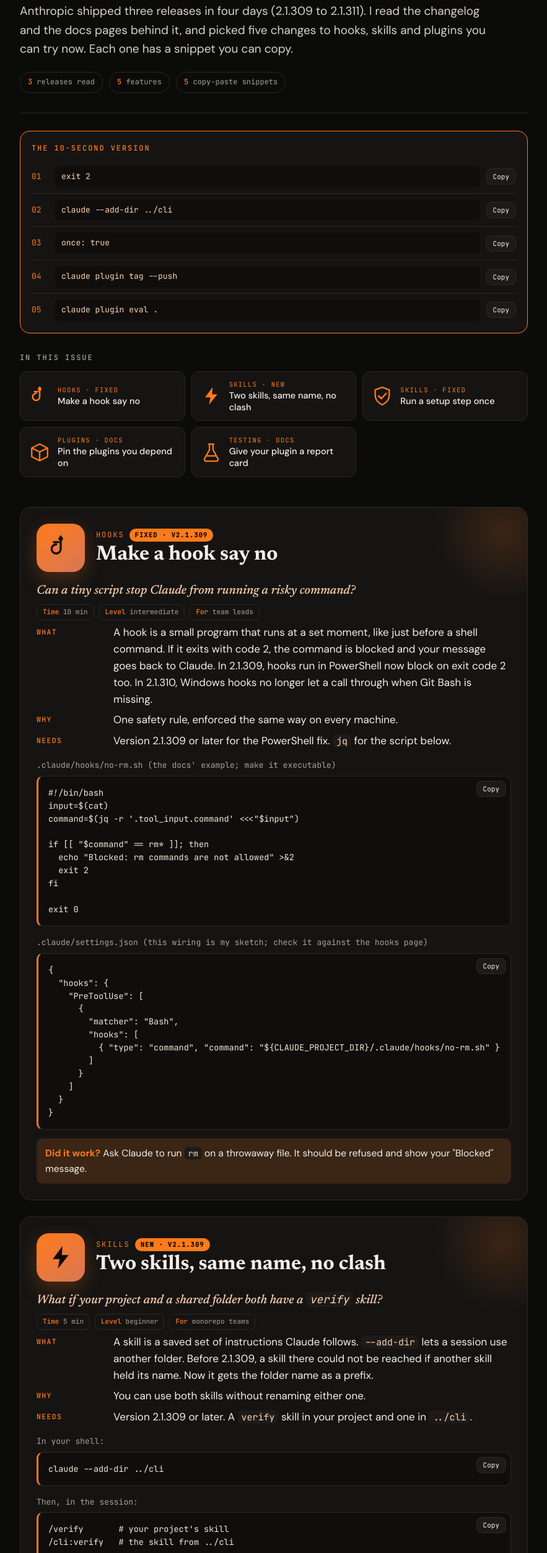
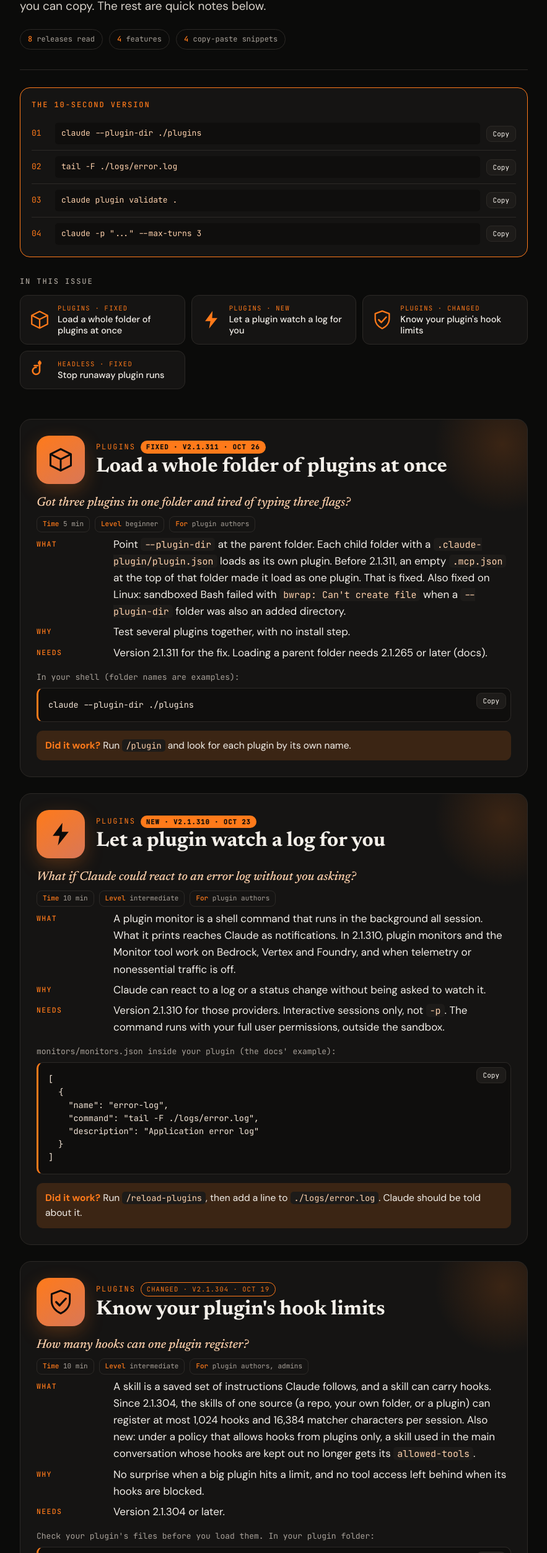
Before and after one commit to aiattheedge/claude-code-weekly, a plain HTML site: page index.html in a window 1280 px wide. Shown: the part 294-2800 px from the top of the page at 62% size, without its empty margins (198-1081 px from the left). Drawn offline with Linux system fonts and the light colour scheme.

Commit message:
Claude Code Latest: plugin updates Oct 19 to 26

```diff
--- a/index.html
+++ b/index.html
@@ -1,13 +1,13 @@
 <!doctype html>
 <html lang="en"><head><meta charset="utf-8"><meta name="viewport" content="width=device-width,initial-scale=1,viewport-fit=cover">
-<title>Claude Code Latest: v2.1.311 hooks, skills and plugins</title>
-<meta name="description" content="Five Claude Code changes from v2.1.309 to v2.1.311 you can paste and run: blocking hooks, skill name prefixes, once hooks, plugin tags and evals.">
+<title>Claude Code Latest: plugin updates, Oct 19 to 26</title>
+<meta name="description" content="Plugin changes from Claude Code 2.1.304 to 2.1.311: loading a folder of plugins, plugin monitors, hook limits and safer headless runs, with snippets you can copy.">
 <link rel="canonical" href="https://ijmichel.github.io/claude-code-weekly/">
 <meta property="og:type" content="article"><meta property="og:site_name" content="Claude Code Latest">
-<meta property="og:title" content="Claude Code Latest: v2.1.311 hooks, skills and plugins"><meta property="og:description" content="Five Claude Code changes from v2.1.309 to v2.1.311 you can paste and run: blocking hooks, skill name prefixes, once hooks, plugin tags and evals.">
-<meta property="og:url" content="https://ijmichel.github.io/claude-code-weekly/"><meta property="og:image" content="https://ijmichel.github.io/claude-code-weekly/og-cover-v3.png">
+<meta property="og:title" content="Claude Code Latest: plugin updates, Oct 19 to 26"><meta property="og:description" content="Plugin changes from Claude Code 2.1.304 to 2.1.311: loading a folder of plugins, plugin monitors, hook limits and safer headless runs, with snippets you can copy.">
+<meta property="og:url" content="https://ijmichel.github.io/claude-code-weekly/"><meta property="og:image" content="https://ijmichel.github.io/claude-code-weekly/og-cover-v4.png">
 <meta property="og:image:width" content="1200"><meta property="og:image:height" content="630">
-<meta name="twitter:card" content="summary_large_image"><meta name="twitter:title" content="Claude Code Latest: v2.1.311 hooks, skills and plugins"><meta name="twitter:description" content="Five Claude Code changes from v2.1.309 to v2.1.311 you can paste and run: blocking hooks, skill name prefixes, once hooks, plugin tags and evals."><meta name="twitter:image" content="https://ijmichel.github.io/claude-code-weekly/og-cover-v3.png">
+<meta name="twitter:card" content="summary_large_image"><meta name="twitter:title" content="Claude Code Latest: plugin updates, Oct 19 to 26"><meta name="twitter:description" content="Plugin changes from Claude Code 2.1.304 to 2.1.311: loading a folder of plugins, plugin monitors, hook limits and safer headless runs, with snippets you can copy."><meta name="twitter:image" content="https://ijmichel.github.io/claude-code-weekly/og-cover-v4.png">
 <link rel="stylesheet" href="https://fonts.googleapis.com/css2?family=Newsreader:ital,opsz,wght@0,6..72,500;0,6..72,700;1,6..72,500&family=DM+Sans:wght@400;500;700&family=JetBrains+Mono:wght@400;500&display=swap">
 <style>
 /* Layout: black editorial page, orange accent, 10-second quick-run list up top, one icon tile per feature. Deliberately single-theme (Claude Code dark). */
@@ -94,182 +94,113 @@
 
 <div class="wrap">
   <header class="hero">
-    <div class="kicker"><i></i> Claude Code · Latest · Oct 27, 2026</div>
-    <h1>Claude Code <em>v2.1.311</em>: five things you can <span style="color:var(--orange)">paste and run</span></h1>
-    <p class="lede">Anthropic shipped three releases in four days (2.1.309 to 2.1.311). I read the changelog and the docs pages behind it, and picked five changes to hooks, skills and plugins you can try now. Each one has a snippet you can copy.</p>
-    <div class="stats"><span class="chip"><b>3</b> releases read</span><span class="chip"><b>5</b> features</span><span class="chip"><b>5</b> copy-paste snippets</span></div>
+    <div class="kicker"><i></i> Claude Code · Latest · Oct 19 to Oct 26, 2026</div>
+    <h1>Claude Code <em>plugin</em> updates: <span style="color:var(--orange)">Oct 19 to 26</span></h1>
+    <p class="lede">Eight releases shipped between Monday Oct 19 and Monday Oct 26 (2.1.304 to 2.1.311). I read every changelog entry and kept the ones that touch plugins. Four have a snippet you can copy. The rest are quick notes below.</p>
+    <div class="stats"><span class="chip"><b>8</b> releases read</span><span class="chip"><b>4</b> features</span><span class="chip"><b>4</b> copy-paste snippets</span></div>
   </header>
-
   <section class="tldr" aria-label="Ten second version">
     <h2>The 10-second version</h2>
-    <div class="tl"><span class="n">01</span><code>exit 2</code><button class="copy" type="button" data-t="exit 2">Copy</button></div>
-    <div class="tl"><span class="n">02</span><code>claude --add-dir ../cli</code><button class="copy" type="button" data-t="claude --add-dir ../cli">Copy</button></div>
-    <div class="tl"><span class="n">03</span><code>once: true</code><button class="copy" type="button" data-t="once: true">Copy</button></div>
-    <div class="tl"><span class="n">04</span><code>claude plugin tag --push</code><button class="copy" type="button" data-t="claude plugin tag --push">Copy</button></div>
-    <div class="tl"><span class="n">05</span><code>claude plugin eval .</code><button class="copy" type="button" data-t="claude plugin eval .">Copy</button></div>
+    <div class="tl"><span class="n">01</span><code>claude --plugin-dir ./plugins</code><button class="copy" type="button" data-t="claude --plugin-dir ./plugins">Copy</button></div>
+    <div class="tl"><span class="n">02</span><code>tail -F ./logs/error.log</code><button class="copy" type="button" data-t="tail -F ./logs/error.log">Copy</button></div>
+    <div class="tl"><span class="n">03</span><code>claude plugin validate .</code><button class="copy" type="button" data-t="claude plugin validate .">Copy</button></div>
+    <div class="tl"><span class="n">04</span><code>claude -p "..." --max-turns 3</code><button class="copy" type="button" data-t="claude -p &quot;...&quot; --max-turns 3">Copy</button></div>
   </section>
-
   <h2 class="toc-h">In this issue</h2>
   <nav class="toc" aria-label="Table of contents">
-    <a href="#f1"><svg><use href="#i-hook"/></svg><div><small>Hooks · Fixed</small><span>Make a hook say no</span></div></a>
-    <a href="#f2"><svg><use href="#i-bolt"/></svg><div><small>Skills · New</small><span>Two skills, same name, no clash</span></div></a>
-    <a href="#f3"><svg><use href="#i-shield"/></svg><div><small>Skills · Fixed</small><span>Run a setup step once</span></div></a>
-    <a href="#f4"><svg><use href="#i-box"/></svg><div><small>Plugins · Docs</small><span>Pin the plugins you depend on</span></div></a>
-    <a href="#f5"><svg><use href="#i-flask"/></svg><div><small>Testing · Docs</small><span>Give your plugin a report card</span></div></a>
+    <a href="#f1"><svg><use href="#i-box"/></svg><div><small>Plugins · Fixed</small><span>Load a whole folder of plugins at once</span></div></a>
+    <a href="#f2"><svg><use href="#i-bolt"/></svg><div><small>Plugins · New</small><span>Let a plugin watch a log for you</span></div></a>
+    <a href="#f3"><svg><use href="#i-shield"/></svg><div><small>Plugins · Changed</small><span>Know your plugin's hook limits</span></div></a>
+    <a href="#f4"><svg><use href="#i-hook"/></svg><div><small>Headless · Fixed</small><span>Stop runaway plugin runs</span></div></a>
   </nav>
-
   <article class="feature" id="f1">
-    <div class="fhead"><div class="icon"><svg><use href="#i-hook"/></svg></div>
-      <div><div class="cat">Hooks <span class="tag new">FIXED · v2.1.309</span></div><h3>Make a hook say no</h3></div></div>
-    <p class="hook">Can a tiny script stop Claude from running a risky command?</p>
-    <div class="badges"><span class="badge"><b>Time</b> 10 min</span><span class="badge"><b>Level</b> intermediate</span><span class="badge"><b>For</b> team leads</span></div>
-    <div class="row"><b>What</b><div>A hook is a small program that runs at a set moment, like just before a shell command. If it exits with code 2, the command is blocked and your message goes back to Claude. In 2.1.309, hooks run in PowerShell now block on exit code 2 too. In 2.1.310, Windows hooks no longer let a call through when Git Bash is missing.</div></div>
-    <div class="row"><b>Why</b><div>One safety rule, enforced the same way on every machine.</div></div>
-    <div class="row"><b>Needs</b><div>Version 2.1.309 or later for the PowerShell fix. <code>jq</code> for the script below.</div></div>
-    <div class="path">.claude/hooks/no-rm.sh (the docs' example; make it executable)</div>
-    <div class="codebox"><pre>#!/bin/bash
-input=$(cat)
-command=$(jq -r '.tool_input.command' &lt;&lt;&lt;"$input")
-
-if [[ "$command" == rm* ]]; then
-  echo "Blocked: rm commands are not allowed" &gt;&amp;2
-  exit 2
-fi
-
-exit 0</pre></div>
-    <div class="path">.claude/settings.json (this wiring is my sketch; check it against the hooks page)</div>
-    <div class="codebox"><pre>{
-  "hooks": {
-    "PreToolUse": [
-      {
-        "matcher": "Bash",
-        "hooks": [
-          { "type": "command", "command": "${CLAUDE_PROJECT_DIR}/.claude/hooks/no-rm.sh" }
-        ]
-      }
-    ]
-  }
-}</pre></div>
-    <div class="check"><b>Did it work?</b> Ask Claude to run <code>rm</code> on a throwaway file. It should be refused and show your "Blocked" message.</div>
+    <div class="fhead"><div class="icon"><svg><use href="#i-box"/></svg></div>
+      <div><div class="cat">Plugins <span class="tag new">FIXED · v2.1.311 · OCT 26</span></div><h3>Load a whole folder of plugins at once</h3></div></div>
+    <p class="hook">Got three plugins in one folder and tired of typing three flags?</p>
+    <div class="badges"><span class="badge"><b>Time</b> 5 min</span><span class="badge"><b>Level</b> beginner</span><span class="badge"><b>For</b> plugin authors</span></div>
+    <div class="row"><b>What</b><div>Point <code>--plugin-dir</code> at the parent folder. Each child folder with a <code>.claude-plugin/plugin.json</code> loads as its own plugin. Before 2.1.311, an empty <code>.mcp.json</code> at the top of that folder made it load as one plugin. That is fixed. Also fixed on Linux: sandboxed Bash failed with <code>bwrap: Can't create file</code> when a <code>--plugin-dir</code> folder was also an added directory.</div></div>
+    <div class="row"><b>Why</b><div>Test several plugins together, with no install step.</div></div>
+    <div class="row"><b>Needs</b><div>Version 2.1.311 for the fix. Loading a parent folder needs 2.1.265 or later (docs).</div></div>
+    <div class="path">In your shell (folder names are examples):</div>
+    <div class="codebox"><pre>claude --plugin-dir ./plugins</pre></div>
+    <div class="check"><b>Did it work?</b> Run <code>/plugin</code> and look for each plugin by its own name.</div>
   </article>
-
   <article class="feature" id="f2">
     <div class="fhead"><div class="icon"><svg><use href="#i-bolt"/></svg></div>
-      <div><div class="cat">Skills <span class="tag new">NEW · v2.1.309</span></div><h3>Two skills, same name, no clash</h3></div></div>
-    <p class="hook">What if your project and a shared folder both have a <code>verify</code> skill?</p>
-    <div class="badges"><span class="badge"><b>Time</b> 5 min</span><span class="badge"><b>Level</b> beginner</span><span class="badge"><b>For</b> monorepo teams</span></div>
-    <div class="row"><b>What</b><div>A skill is a saved set of instructions Claude follows. <code>--add-dir</code> lets a session use another folder. Before 2.1.309, a skill there could not be reached if another skill held its name. Now it gets the folder name as a prefix.</div></div>
-    <div class="row"><b>Why</b><div>You can use both skills without renaming either one.</div></div>
-    <div class="row"><b>Needs</b><div>Version 2.1.309 or later. A <code>verify</code> skill in your project and one in <code>../cli</code>.</div></div>
-    <div class="path">In your shell:</div>
-    <div class="codebox"><pre>claude --add-dir ../cli</pre></div>
-    <div class="path">Then, in the session:</div>
-    <div class="codebox"><pre>/verify       # your project's skill
-/cli:verify   # the skill from ../cli</pre></div>
-    <div class="check"><b>Did it work?</b> Type <code>/</code> and look for both <code>verify</code> and <code>cli:verify</code>.</div>
+      <div><div class="cat">Plugins <span class="tag new">NEW · v2.1.310 · OCT 23</span></div><h3>Let a plugin watch a log for you</h3></div></div>
+    <p class="hook">What if Claude could react to an error log without you asking?</p>
+    <div class="badges"><span class="badge"><b>Time</b> 10 min</span><span class="badge"><b>Level</b> intermediate</span><span class="badge"><b>For</b> plugin authors</span></div>
+    <div class="row"><b>What</b><div>A plugin monitor is a shell command that runs in the background all session. What it prints reaches Claude as notifications. In 2.1.310, plugin monitors and the Monitor tool work on Bedrock, Vertex and Foundry, and when telemetry or nonessential traffic is off.</div></div>
+    <div class="row"><b>Why</b><div>Claude can react to a log or a status change without being asked to watch it.</div></div>
+    <div class="row"><b>Needs</b><div>Version 2.1.310 for those providers. Interactive sessions only, not <code>-p</code>. The command runs with your full user permissions, outside the sandbox.</div></div>
+    <div class="path">monitors/monitors.json inside your plugin (the docs' example):</div>
+    <div class="codebox"><pre>[
+  {
+    "name": "error-log",
+    "command": "tail -F ./logs/error.log",
+    "description": "Application error log"
+  }
+]</pre></div>
+    <div class="check"><b>Did it work?</b> Run <code>/reload-plugins</code>, then add a line to <code>./logs/error.log</code>. Claude should be told about it.</div>
   </article>
-
   <article class="feature" id="f3">
     <div class="fhead"><div class="icon"><svg><use href="#i-shield"/></svg></div>
-      <div><div class="cat">Skills <span class="tag new">FIXED · v2.1.309</span></div><h3>Run a setup step once</h3></div></div>
-    <p class="hook">Want a skill to check something the first time it runs, and never again?</p>
-    <div class="badges"><span class="badge"><b>Time</b> 10 min</span><span class="badge"><b>Level</b> intermediate</span><span class="badge"><b>For</b> skill authors</span></div>
-    <div class="row"><b>What</b><div>A skill can carry its own hooks. Add <code>once: true</code> and Claude Code removes the hook after its first successful run. A failed run keeps it, so it tries again. The 2.1.309 fix: one skill's <code>once</code> hook no longer removes another skill's identical hook.</div></div>
-    <div class="row"><b>Why</b><div>A one-time check, with no extra noise after it.</div></div>
-    <div class="row"><b>Needs</b><div>Version 2.1.309 or later. <code>once</code> only works in skill files, not in settings files.</div></div>
-    <div class="path">.claude/skills/secure-operations/SKILL.md (the docs' example, with <code>once</code> added)</div>
-    <div class="codebox"><pre>---
-name: secure-operations
-description: Perform operations with security checks
-hooks:
-  PreToolUse:
-    - matcher: "Bash"
-      hooks:
-        - type: command
-          command: "./scripts/security-check.sh"
-          once: true
----</pre></div>
-    <div class="check"><b>Did it work?</b> Run the skill and a shell command twice. The check should run on the first one only.</div>
+      <div><div class="cat">Plugins <span class="tag miss">CHANGED · v2.1.304 · OCT 19</span></div><h3>Know your plugin's hook limits</h3></div></div>
+    <p class="hook">How many hooks can one plugin register?</p>
+    <div class="badges"><span class="badge"><b>Time</b> 10 min</span><span class="badge"><b>Level</b> intermediate</span><span class="badge"><b>For</b> plugin authors, admins</span></div>
+    <div class="row"><b>What</b><div>A skill is a saved set of instructions Claude follows, and a skill can carry hooks. Since 2.1.304, the skills of one source (a repo, your own folder, or a plugin) can register at most 1,024 hooks and 16,384 matcher characters per session. Also new: under a policy that allows hooks from plugins only, a skill used in the main conversation whose hooks are kept out no longer gets its <code>allowed-tools</code>.</div></div>
+    <div class="row"><b>Why</b><div>No surprise when a big plugin hits a limit, and no tool access left behind when its hooks are blocked.</div></div>
+    <div class="row"><b>Needs</b><div>Version 2.1.304 or later.</div></div>
+    <div class="path">Check your plugin's files before you load them. In your plugin folder:</div>
+    <div class="codebox"><pre>claude plugin validate .</pre></div>
+    <div class="check"><b>Did it work?</b> It reports syntax and schema problems. It does not say it checks the hook limits, so count your own hooks.</div>
   </article>
-
   <article class="feature" id="f4">
-    <div class="fhead"><div class="icon"><svg><use href="#i-box"/></svg></div>
-      <div><div class="cat">Plugins <span class="tag miss">FROM THE DOCS</span></div><h3>Pin the plugins you depend on</h3></div></div>
-    <p class="hook">What if a plugin you rely on ships a change that breaks yours?</p>
-    <div class="badges"><span class="badge"><b>Time</b> 15 min</span><span class="badge"><b>Level</b> intermediate</span><span class="badge"><b>For</b> plugin authors</span></div>
-    <div class="row"><b>What</b><div>A plugin can list other plugins it needs. Add a version range, like <code>~2.1.0</code>, and users stay on <code>2.1.x</code> of that dependency. A plugin with only a name and a list works as a team starter pack. To tag a release so ranges can find it, run <code>claude plugin tag --push</code>.</div></div>
-    <div class="row"><b>Why</b><div>Your plugin does not break the day a dependency changes.</div></div>
-    <div class="row"><b>Needs</b><div>The docs page names no minimum version. Ranges resolve against git tags named <code>name--vX.Y.Z</code>.</div></div>
-    <div class="path">.claude-plugin/plugin.json (the docs' example names)</div>
-    <div class="codebox"><pre>{
-  "name": "deploy-kit",
-  "version": "3.1.0",
-  "dependencies": [
-    "audit-logger",
-    { "name": "secrets-vault", "version": "~2.1.0" }
-  ]
-}</pre></div>
-    <div class="path">In the dependency's folder, to tag a release:</div>
-    <div class="codebox"><pre>claude plugin tag --push</pre></div>
-    <div class="check"><b>Did it work?</b> It prints <code>Created tag</code> and <code>Pushed to origin</code>. Add <code>--dry-run</code> first to see the plan.</div>
+    <div class="fhead"><div class="icon"><svg><use href="#i-hook"/></svg></div>
+      <div><div class="cat">Headless <span class="tag new">FIXED · v2.1.304 · OCT 19</span></div><h3>Stop runaway plugin runs</h3></div></div>
+    <p class="hook">What if a plugin keeps a scripted run going after it should stop?</p>
+    <div class="badges"><span class="badge"><b>Time</b> 5 min</span><span class="badge"><b>Level</b> beginner</span><span class="badge"><b>For</b> CI users, scripters</span></div>
+    <div class="row"><b>What</b><div>A plugin could keep a headless run going past <code>--max-turns</code>, a Stop hook, or ended input by spawning subagents or re-running a finished one. That is fixed in 2.1.304.</div></div>
+    <div class="row"><b>Why</b><div>Your CI job ends when you told it to end.</div></div>
+    <div class="row"><b>Needs</b><div>Version 2.1.304 or later. This command is my example, not from the changelog.</div></div>
+    <div class="path">In your shell:</div>
+    <div class="codebox"><pre>claude -p "summarize this repo" --max-turns 3</pre></div>
+    <div class="check"><b>Did it work?</b> The run stops after at most three turns, even with plugins loaded.</div>
   </article>
-
-  <article class="feature" id="f5">
-    <div class="fhead"><div class="icon"><svg><use href="#i-flask"/></svg></div>
-      <div><div class="cat">Testing <span class="tag miss">FROM THE DOCS · v2.1.269</span></div><h3>Give your plugin a report card</h3></div></div>
-    <p class="hook">How do you know a plugin change did not make things worse?</p>
-    <div class="badges"><span class="badge"><b>Time</b> 20 min</span><span class="badge"><b>Level</b> advanced</span><span class="badge"><b>For</b> plugin authors</span></div>
-    <div class="row"><b>What</b><div><code>claude plugin eval</code> runs sample requests against your plugin and scores the answers. It also runs them without your plugin, so you see what the plugin adds.</div></div>
-    <div class="row"><b>Why</b><div>You learn if a change made things worse before your users do.</div></div>
-    <div class="row"><b>Needs</b><div>Version 2.1.269 or later. It uses your model credits, so start small.</div></div>
-    <div class="path">In your plugin folder: make a blank test case, then run the suite</div>
-    <div class="codebox"><pre>claude plugin eval init --bare first-case
-claude plugin eval .</pre></div>
-    <div class="path">To fail a CI job when a score is low:</div>
-    <div class="codebox"><pre>claude plugin eval . --trust-plugin --json results.json --threshold 0.8</pre></div>
-    <div class="check"><b>Did it work?</b> You get a table with a score for each case, plus a <code>report.html</code> file.</div>
-  </article>
-
   <section class="band">
-    <h2>Also fixed in 2.1.311</h2>
+    <h2>Also this week</h2>
     <ul class="src">
-      <li><code>SubagentStop</code> hooks ran about twice a minute per subagent. They now run once, when it finishes.</li>
-      <li>A skill that runs in a sub-agent no longer runs a second time when a cloud or background session restarts.</li>
-      <li>A <code>--plugin-dir</code> folder of plugins no longer loads as one plugin because of an empty <code>.mcp.json</code>.</li>
-      <li>Subagents can use MCP tools from servers that finish connecting late.</li>
+      <li><b>2.1.309:</b> plugins and skills synced from claude.ai were removed, sometimes mid-session, after a disk read error. Fixed.</li>
+      <li><b>2.1.305:</b> plugins that Claude Desktop mounts by path no longer keep their <code>allowed-tools</code> when your organization's managed settings set <code>allowManagedPermissionRulesOnly</code>.</li>
+      <li><b>2.1.304:</b> a claude.ai Directory plugin's skills now run as commands when picked from the "/" menu in Cowork cloud sessions.</li>
+      <li><b>2.1.304:</b> a transcript line now says when a plugin that runs first skips one of your mod's hooks, naming the event and the plugin.</li>
+      <li><b>2.1.304:</b> <code>claude plugin validate</code> no longer prints notes that predicted where a mod's hooks would run.</li>
     </ul>
   </section>
-
   <section class="band">
     <h2>How to install a plugin</h2>
     <p>Official store plugins use this form, shown in Anthropic's docs:</p>
     <div class="codebox"><pre>/plugin install commit-commands@claude-plugins-official</pre></div>
     <p class="fine">To add another store first, run <code>/plugin marketplace add &lt;owner&gt;/&lt;repo&gt;</code>. Then use <code>/plugin install &lt;plugin&gt;@&lt;marketplace-name&gt;</code>.</p>
   </section>
-
   <section class="band safe">
     <h2>Stay safe</h2>
-    <p style="margin:0">Plugins and hooks run code on your machine. Read what they do before you install or enable them.</p>
+    <p style="margin:0">Plugins run code on your machine. Plugin monitors run with your full user permissions, outside the sandbox. Read what a plugin does before you install it.</p>
   </section>
-
   <section class="ask">
     <h2>Which of these would save <em>your team</em> the most time?</h2>
     <p class="blurb">Tell me in the comments.</p>
   </section>
-
   <section class="fine">
-    <p>Time and level badges are my own estimates, not from the docs. I did not run these snippets myself. They come from Anthropic's Claude Code changelog and docs.</p>
+    <p>Covers releases dated Mon Oct 19 to Mon Oct 26, 2026. Time and level badges are my own estimates. I did not run these snippets myself. They come from Anthropic's Claude Code changelog and docs.</p>
     <b>Sources</b>
     <ul class="src">
-      <li><a href="https://code.claude.com/docs/en/changelog">Claude Code changelog (2.1.309 to 2.1.311)</a></li>
-      <li><a href="https://code.claude.com/docs/en/hooks">Hooks reference</a></li>
-      <li><a href="https://code.claude.com/docs/en/skills">Extend Claude with skills</a></li>
-      <li><a href="https://code.claude.com/docs/en/plugins/dependencies.md">Plugin dependencies</a></li>
-      <li><a href="https://code.claude.com/docs/en/plugin-evals.md">Test plugins with evals</a></li>
+      <li><a href="https://code.claude.com/docs/en/changelog">Claude Code changelog (2.1.304 to 2.1.311)</a></li>
+      <li><a href="https://code.claude.com/docs/en/plugins/components">Add components to a plugin (monitors)</a></li>
+      <li><a href="https://code.claude.com/docs/en/plugins/dependencies.md">Plugin dependencies (--plugin-dir parent folder)</a></li>
     </ul>
   </section>
 </div>
-
 
 <script>
 function sel(el){var r=document.createRange();r.selectNodeContents(el);var s=getSelection();s.removeAllRanges();s.addRange(r)}
```
Also changed, not shown: og-cover-v4.png (added).
